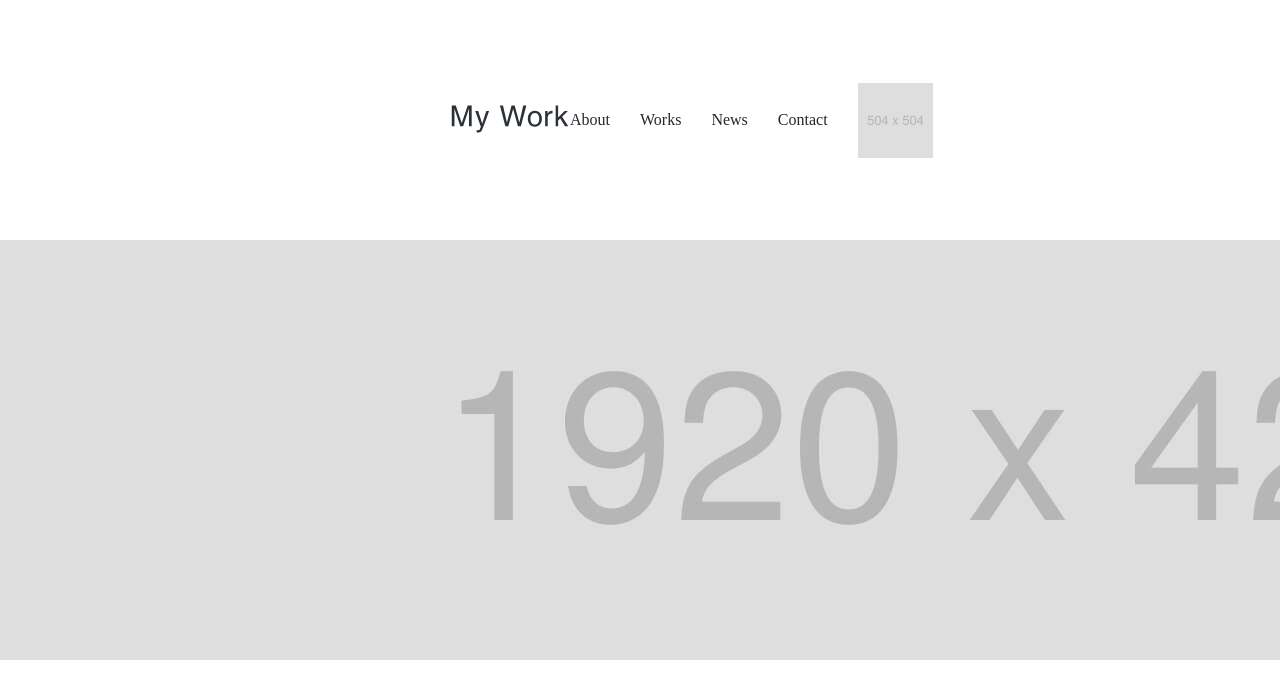
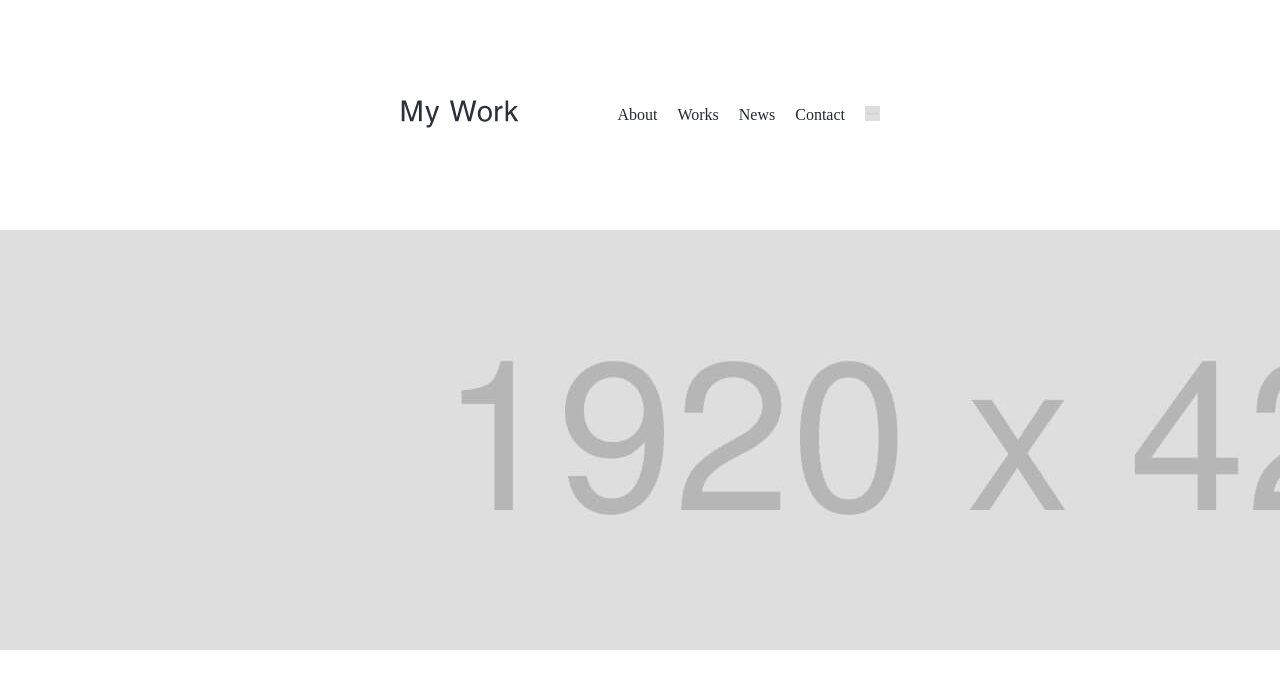
Before and after one commit to akihirofukumura/reproduction-beginner, a plain HTML site: page mywork_lp/index.html in a window 1280 px wide. Shown: the top 698 px of the page. Drawn offline with Linux system fonts and the light colour scheme.

Commit message:
web表示時 配置完了

```diff
--- a/mywork_lp/css/index.css
+++ b/mywork_lp/css/index.css
@@ -17,52 +17,21 @@ a {
   color: #24292e;
 }
 
+.header nav ul li img {
+  width: 15px;
+  align-items: center;
+}
+
 .header {
   display: flex;
+  align-items: center;
   justify-content: space-between;
-  align-items: center;
-  padding: 0 450px;
-  height: 240px;
+  margin: 0 400px;
+  height: 230px;
+  /* justify-content: space-around; */
 }
 
-.nav-list {
+.header nav > ul {
   display: flex;
-  justify-content: space-between;
-  align-items: center;
-  gap: 30px;
+  gap: 20px;
 }
-
-.nav-list > li a {
-  width: 100%;
-}
-
-.nav-list > .instagram-icon {
-  width: 75px;
-  height: 75px;
-}
-
-.nav-list > .instagram-icon > a > img {
-  width: 100%;
-  height: 100%;
-}
-
-/* レスポンシブ（スマホ版） */
-
-@media screen and (max-width: 600px) {
-  .header {
-    width: 100%;
-  }
-
-  .header img {
-  }
-}
-
-@media screen and (max-width: 600px) {
-  main {
-    width: 100%;
-  }
-  main > h1 > img {
-    width: 100%;
-    height: 450px;
-  }
-}
```
Also changed, not shown: mywork_lp/index.html (+1 -1 lines).
